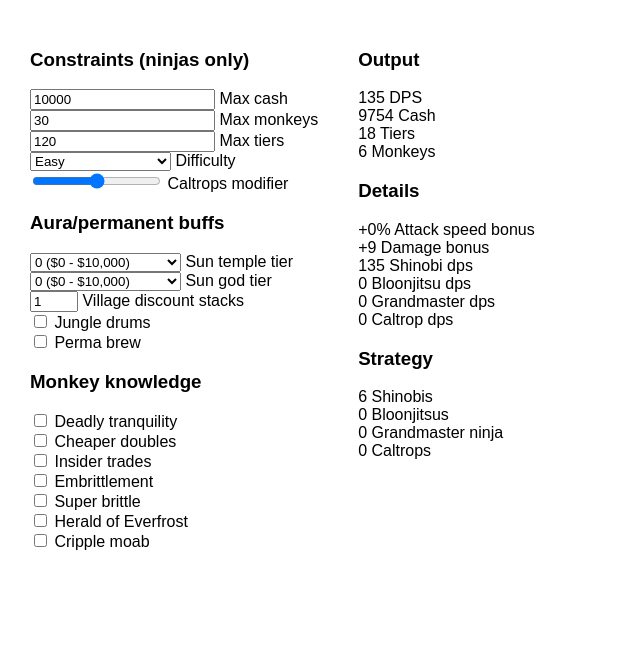
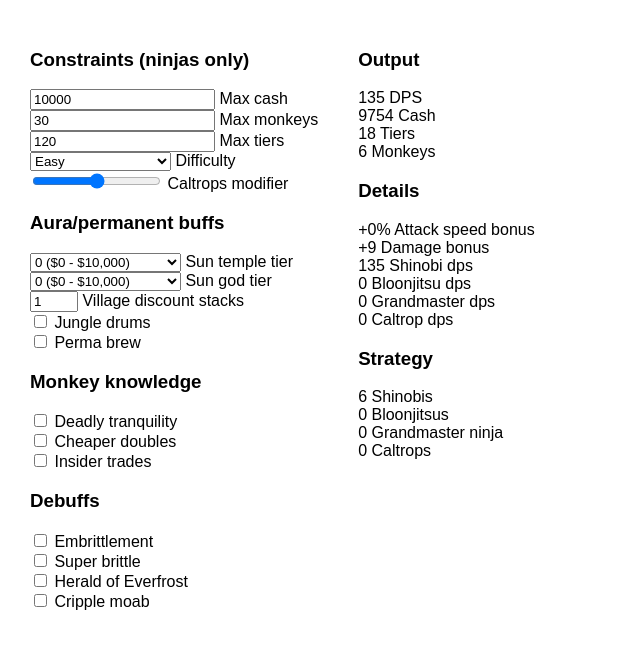
Before and after one commit to FoxOfDiamond/ninja-calc, a plain HTML site: page src/index.html in a window 1280 px wide. Shown: the whole page, without its empty margins (0-640 px from the left). Drawn offline with Linux system fonts and the light colour scheme.

Commit message:
Update index.html

```diff
--- a/src/index.html
+++ b/src/index.html
@@ -63,8 +63,8 @@
                 <div class="input"><input type="checkbox" id="input-deadly-tranquility"> Deadly tranquility <br></div>
                 <div class="input"><input type="checkbox" id="input-cheaper-doubles"> Cheaper doubles <br></div>
                 <div class="input"><input type="checkbox" id="input-insider-trades"> Insider trades <br></div>
-                <!--<h3>Debuffs</h3>
-                <div class="input"><select id="input-glue-strike">
+                <h3>Debuffs</h3>
+                <!--<div class="input"><select id="input-glue-strike">
                         <option value="0">none</option>
                         <option value="0">1 0-4-x</option>
                         <option value="1">2 0-4-x</option>
```
